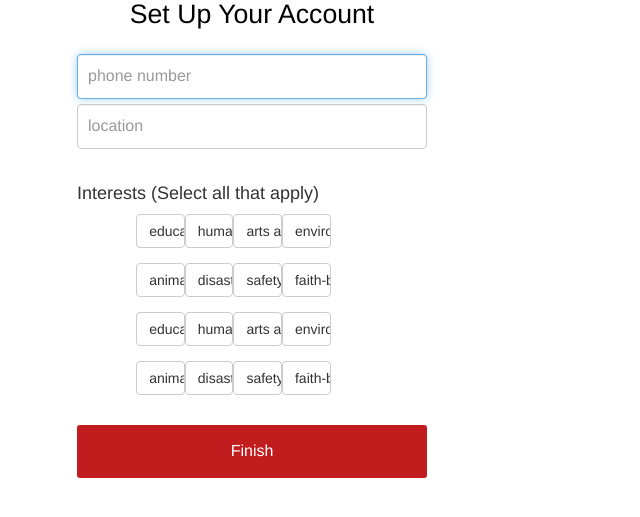
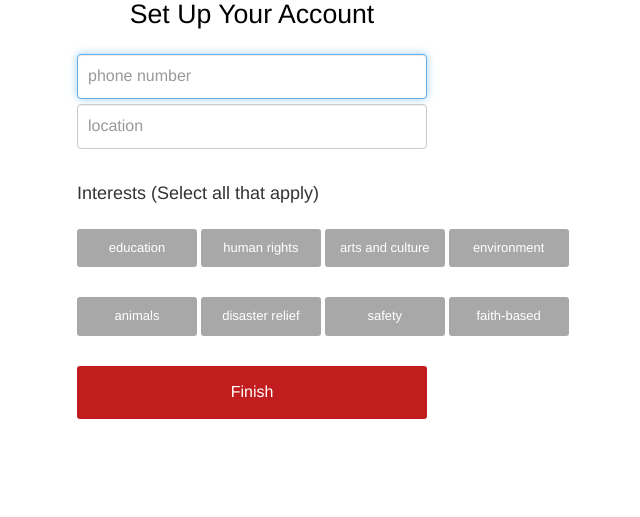
Before and after one commit to kevintian/ProjectLiveLove, a PHP site: page /registration2.html in a window 1280 px wide. Shown: the part 162-679 px from the top of the page, without its empty margins (388-1028 px from the left). Run offline with PHP 8.4, Linux system fonts and the light colour scheme; some libraries are stand-ins or nearby versions.

Commit message:
updated ui for registration 2

```diff
--- a/css/forms.css
+++ b/css/forms.css
@@ -44,3 +44,24 @@ a:hover {
     margin-top: 15px;
     margin-bottom: 15px;
 }
+
+.interest_button {
+    background-color: #a8a8a8;
+    border: none;
+    color: #ffffff;
+
+    text-align: center;
+    text-decoration: none;
+    display: inline-block;
+    font-size: 13px;
+
+    margin-top: 15px;
+    margin-bottom: 15px;
+    border-radius: 3px;
+    padding: 10px;
+    width: 120px;
+}
+
+#interests {
+    width: 600px;
+}
--- a/registration2.html
+++ b/registration2.html
@@ -60,61 +60,33 @@
 </nav>
 <!--Navbar end-->
 
-
 <div class="container">
     <h2 style="text-align:center">Set Up Your Account</h2>
 
     <form id = "registration2Form" class="form-registration" role="form">
-
         <input type="text" class="form-control"
                id="phone" placeholder="phone number"
                required autofocus>
         <input type="text" class="form-control"
                id="location" placeholder="location " required>
-
         <br>
 
         <h4>Interests (Select all that apply)</h4>
-
-
-
-        <div class="col-md-10 col-md-offset-1">
-            <div class="row interest-button form-group">
-                <div class="intdiv col-md-1"></div>
-                <input class="inbtn btn btn-default col-md-2" type="submit" value="education"/>
-                <input class="inbtn btn btn-default col-md-2" type="submit" value="human rights"/>
-                <input class="inbtn btn btn-default col-md-2" type="submit" value="arts and culture"/>
-                <input class="inbtn btn btn-default col-md-2" type="submit" value="environment"/>
-            </div>
-            <div class="row register-button form-group">
-                <div class="intdiv col-md-1"></div>
-                <input class="inbtn btn btn-default col-md-2" type="submit" value="animals"/>
-                <input class="inbtn btn btn-default col-md-2" type="submit" value="disaster relief"/>
-                <input class="inbtn btn btn-default col-md-2" type="submit" value="safety"/>
-                <input class="inbtn btn btn-default col-md-2" type="submit" value="faith-based"/>
-            </div>
-            <div class="row register-button form-group">
-                <div class="intdiv col-md-1"></div>
-                <input class="inbtn btn btn-default col-md-2" type="submit" value="education"/>
-                <input class="inbtn btn btn-default col-md-2" type="submit" value="human rights"/>
-                <input class="inbtn btn btn-default col-md-2" type="submit" value="arts and culture"/>
-                <input class="inbtn btn btn-default col-md-2" type="submit" value="environment"/>
-            </div>
-            <div class="row register-button form-group">
-                <div class="intdiv col-md-1"></div>
-                <input class="inbtn btn btn-default col-md-2" type="submit" value="animals"/>
-                <input class="inbtn btn btn-default col-md-2" type="submit" value="disaster relief"/>
-                <input class="inbtn btn btn-default col-md-2" type="submit" value="safety"/>
-                <input class="inbtn btn btn-default col-md-2" type="submit" value="faith-based"/>
-            </div>
+        <div id = "interests">
+            <input class="interest_button" type="submit" value="education"/>
+            <input class="interest_button" type="submit" value="human rights"/>
+            <input class="interest_button" type="submit" value="arts and culture"/>
+            <input class="interest_button" type="submit" value="environment"/>
+            <input class="interest_button" type="submit" value="animals"/>
+            <input class="interest_button" type="submit" value="disaster relief"/>
+            <input class="interest_button" type="submit" value="safety"/>
+            <input class="interest_button" type="submit" value="faith-based"/>
         </div>
-
 
         <button class="button" type="submit"
                 id="finish">Finish
         </button>
     </form>
-
 </div>
 
 </body>
```
